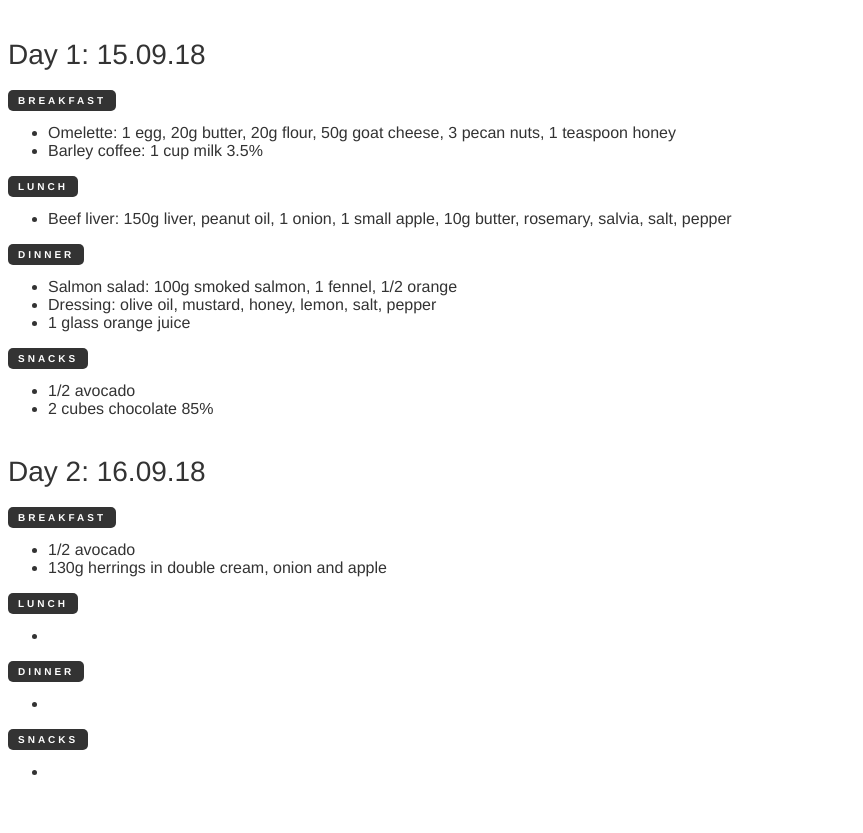
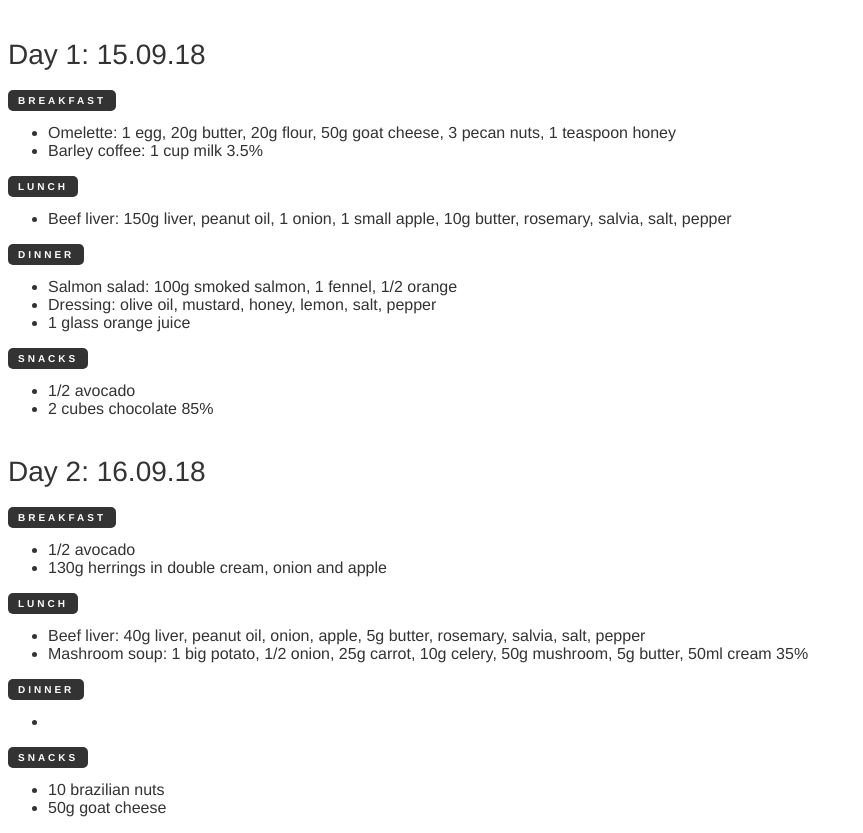
Before and after one commit to annaronco/heathy-style, a plain HTML site: page index.html in a window 1280 px wide. Shown: the whole page, without its empty margins (0-863 px from the left). Before the commit the page ends 800 px from the top, so only its background shows below. Drawn offline with Linux system fonts and the light colour scheme.

Commit message:
Add day 2

```diff
--- a/index.html
+++ b/index.html
@@ -44,7 +44,8 @@
 
     <h2>Lunch</h2>
         <ul>
-            <li></li>
+            <li>Beef liver: 40g liver, peanut oil, onion, apple, 5g butter, rosemary, salvia, salt, pepper</li>
+            <li>Mashroom soup: 1 big potato, 1/2 onion, 25g carrot, 10g celery, 50g mushroom, 5g butter, 50ml cream 35%</li>
         </ul>
 
     <h2>Dinner</h2>
@@ -54,7 +55,8 @@
 
     <h2>Snacks</h2>
     <ul>
-        <li></li>
+        <li>10 brazilian nuts</li>
+        <li>50g goat cheese</li>
 
 
 </body>
```
